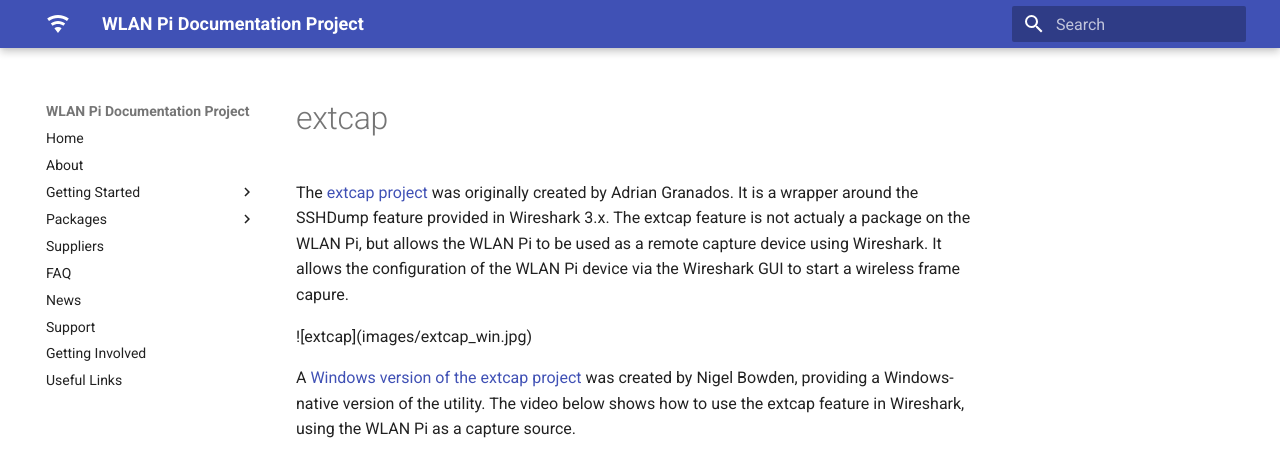
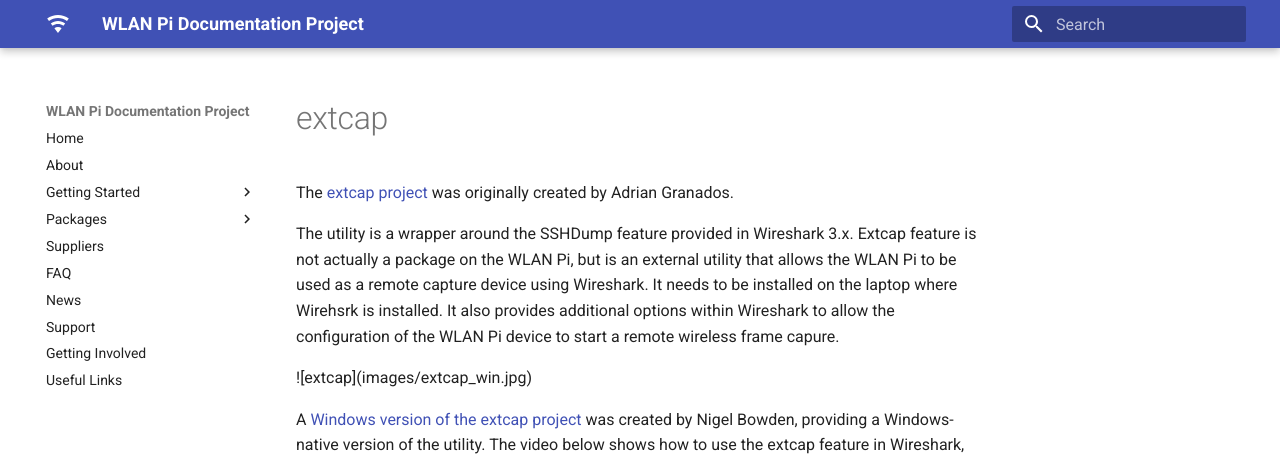
Before and after one commit to WLAN-Pi/wlanpi-documentation, an MkDocs documentation site: the page built from docs/pkg_analysis_extcap.md, in a window 1280 px wide and 1108 px high. Shown: the top 458 px of the window. Built offline with MkDocs 1.6.1 and Material for MkDocs 9.7.7, drawn with Linux system fonts in a browser that asks for light colours; grey boxes are pictures that could not be loaded.

Commit message:
fixed typos

```diff
--- a/docs/pkg_analysis_extcap.md
+++ b/docs/pkg_analysis_extcap.md
@@ -3,7 +3,9 @@
 
 # extcap
 
-The [extcap project][extcap-github-mac] was originally created by Adrian Granados. It is a wrapper around the SSHDump feature provided in Wireshark 3.x. The extcap feature is not actualy a package on the WLAN Pi, but allows the WLAN Pi to be used as a remote capture device using Wireshark. It allows the configuration of the WLAN Pi device via the Wireshark GUI to start a wireless frame capure.
+The [extcap project][extcap-github-mac] was originally created by Adrian Granados.
+
+The utility is a wrapper around the SSHDump feature provided in Wireshark 3.x. Extcap feature is not actually a package on the WLAN Pi, but is an external utility that allows the WLAN Pi to be used as a remote capture device using Wireshark. It needs to be installed on the laptop where Wirehsrk is installed. It also provides additional options within Wireshark to allow the configuration of the WLAN Pi device to start a remote wireless frame capure.
 
 <div style="float: center;">
 ![extcap](images/extcap_win.jpg)
```
